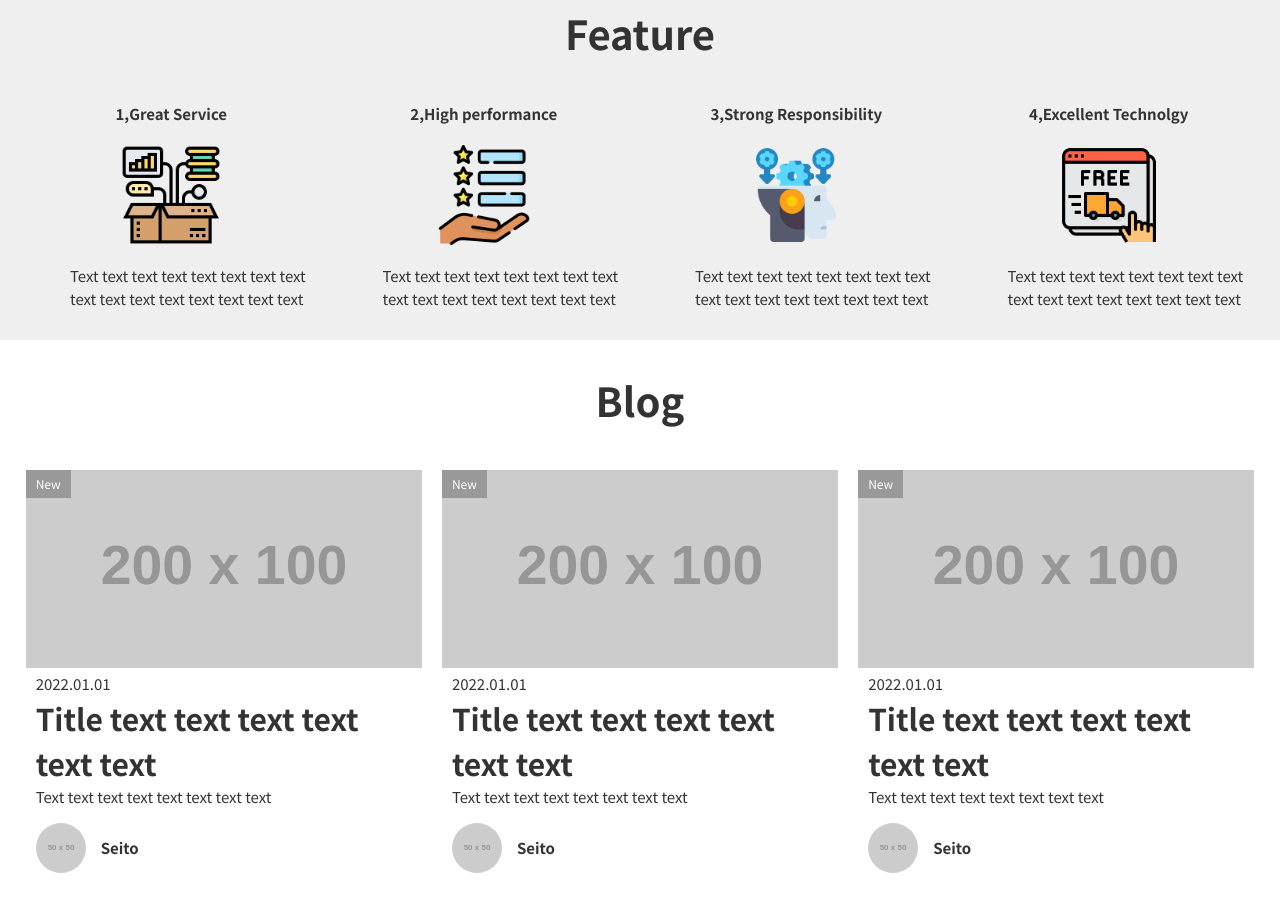
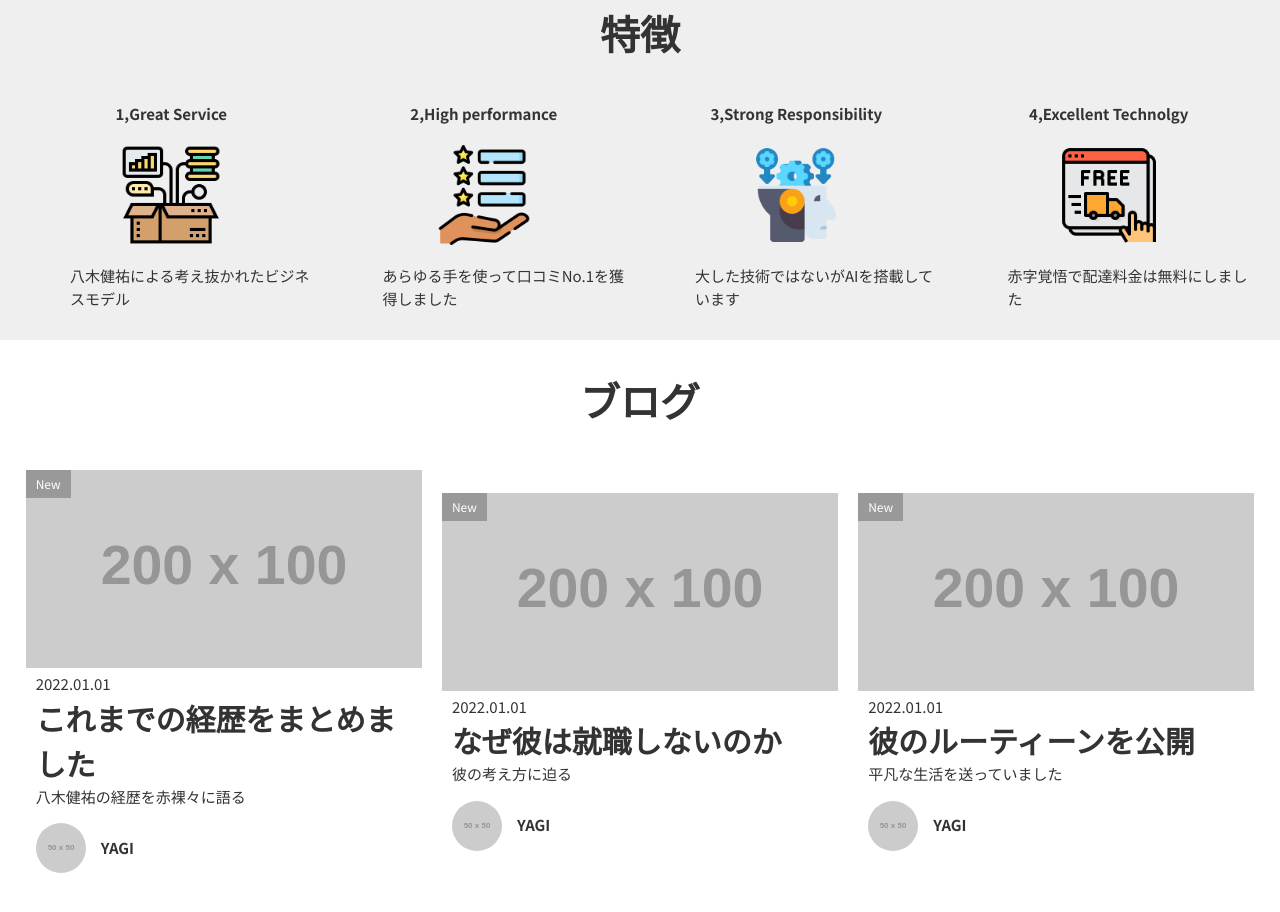
Before and after one commit to yagikensuke0913/kensukeyagi.github.io, a plain HTML site: page GitHub/assignment-3-css-yagi/index.html in a window 1280 px wide. Shown: the part 1454-2366 px from the top of the page. Drawn offline with Linux system fonts and the light colour scheme; placeholder pictures from the web are drawn by us.

Commit message:
second
再投稿です

```diff
--- a/GitHub/assignment-3-css-yagi/index.html
+++ b/GitHub/assignment-3-css-yagi/index.html
@@ -14,10 +14,10 @@
     <link rel="stylesheet" href="./assets/css/style.css">
 </head>
 <body>
-    <div class="box">Cool-looking-BOX</div>
+    <div class="box">YAGI-BOX</div>
 
     <div class="hero">
-        <strong>Hello World!</strong>
+        <strong>YAGI KENSUKE</strong>
         <div class="hero-particles"></div>
         <video autoplay loop muted preload>
             <source src="assets/videos/hero.mp4">
@@ -31,18 +31,18 @@
         <figure class="about">
             <img class="about-amage" src="https://dummyimage.com/600x400/000/fff" alt="about image">
             <figcaption class="about-caption">
-                <h2 class="about-headline">what wa can do?</h2>
+                <h2 class="about-headline">八木健祐とは何者？</h2>
                 <p class="about-description">
-                    Text text text text text text text text text text text<br/>
-                    text text text text text text text text text text text text <br/>
-                    text text text text text text text text text text text text <br/>
+                    わからない わからない わからない わからない わからない わからない わからない<br/>
+                    わからない わからない わからない わからない わからない わからない わからない<br/>
+                    わからない わからない わからない わからない わからない わからない わからない<br/>
                 </p>
             </figcaption>
         </figure>
     </section>
 
     <section class="section section-secounday">
-        <h1 class="section-headline">Feature</h1>
+        <h1 class="section-headline">特徴</h1>
 
         <ul class="grid grid-col-4">
             <li class="grid-item">
@@ -51,7 +51,7 @@
                     <dd class="feature-img">
                         <img src="./assets/images/001-product.png" width="100" height="100" alt="Great Service">
                     </dd>
-                    <dd class="feature-description">Text text text text text text text text text text text text text text text text</dd>
+                    <dd class="feature-description">八木健祐による考え抜かれたビジネスモデル</dd>
                 </dl>
             </li>
             <li class="grid-item">
@@ -60,7 +60,7 @@
                     <dd class="feature-img">
                         <img src="./assets/images/002-new-features.png" width="100" height="100" alt="High performance">
                     </dd>
-                    <dd class="feature-description">Text text text text text text text text text text text text text text text text</dd>
+                    <dd class="feature-description">あらゆる手を使って口コミNo.1を獲得しました</dd>
                 </dl>
             </li>
             <li class="grid-item">
@@ -69,7 +69,7 @@
                     <dd class="feature-img">
                         <img src="./assets/images/003-robot-head.png" width="100" height="100" alt="Strong Responsibility">
                     </dd>
-                    <dd class="feature-description">Text text text text text text text text text text text text text text text text</dd>
+                    <dd class="feature-description">大した技術ではないがAIを搭載しています</dd>
                 </dl>
             </li>
             <li class="grid-item">
@@ -78,14 +78,14 @@
                     <dd class="feature-img">
                         <img src="./assets/images/004-delivery.png" width="100" height="100" alt="Excellent Technolgy">
                     </dd>
-                    <dd class="feature-description">Text text text text text text text text text text text text text text text text</dd>
+                    <dd class="feature-description">赤字覚悟で配達料金は無料にしました</dd>
                 </dl>
             </li>
         </ul>
     </section>
 
     <section class="section">
-        <h1 class="section-headline">Blog</h1>
+        <h1 class="section-headline">ブログ</h1>
 
         <ul class="grid grid-col-3">
             <li class="grid-item">
@@ -95,11 +95,12 @@
                         <img class="card-image" src="https://dummyimage.com/200x100/000/fff" alt="thumbnail">
                         <div class="card-info">
                             <time class="card-time" datetime="2022-01-01">2022.01.01</time>
-                            <h1 class="card-headline">Title text text text text text text</h1>
-                            <p class="card-description">Text text text text text text text text</p>
+                            <h1 class="card-headline">これまでの経歴をまとめました
+                            </h1>
+                            <p class="card-description">八木健祐の経歴を赤裸々に語る</p>
                         </div>
                         <dl class="avator">
-                            <dt class="avator-name">Seito</dt>
+                            <dt class="avator-name">YAGI</dt>
                             <dd class="avator-image">
                                 <img src="https://dummyimage.com/50x50/000/fff" alt="Author">
                             </dd>
@@ -117,11 +118,11 @@
                         <img class="card-image" src="https://dummyimage.com/200x100/000/fff" alt="thumbnail">
                         <div class="card-info">
                             <time class="card-time" datetime="2022-01-01">2022.01.01</time>
-                            <h1 class="card-headline">Title text text text text text text</h1>
-                            <p class="card-description">Text text text text text text text text</p>
+                            <h1 class="card-headline">なぜ彼は就職しないのか</h1>
+                            <p class="card-description">彼の考え方に迫る</p>
                         </div>
                         <dl class="avator">
-                            <dt class="avator-name">Seito</dt>
+                            <dt class="avator-name">YAGI</dt>
                             <dd class="avator-image">
                                 <img src="https://dummyimage.com/50x50/000/fff" alt="Author">
                             </dd>
@@ -139,11 +140,11 @@
                         <img class="card-image" src="https://dummyimage.com/200x100/000/fff" alt="thumbnail">
                         <div class="card-info">
                             <time class="card-time" datetime="2022-01-01">2022.01.01</time>
-                            <h1 class="card-headline">Title text text text text text text</h1>
-                            <p class="card-description">Text text text text text text text text</p>
+                            <h1 class="card-headline">彼のルーティーンを公開</h1>
+                            <p class="card-description">平凡な生活を送っていました</p>
                         </div>
                         <dl class="avator">
-                            <dt class="avator-name">Seito</dt>
+                            <dt class="avator-name">YAGI</dt>
                             <dd class="avator-image">
                                 <img src="https://dummyimage.com/50x50/000/fff" alt="Author">
                             </dd>
```
